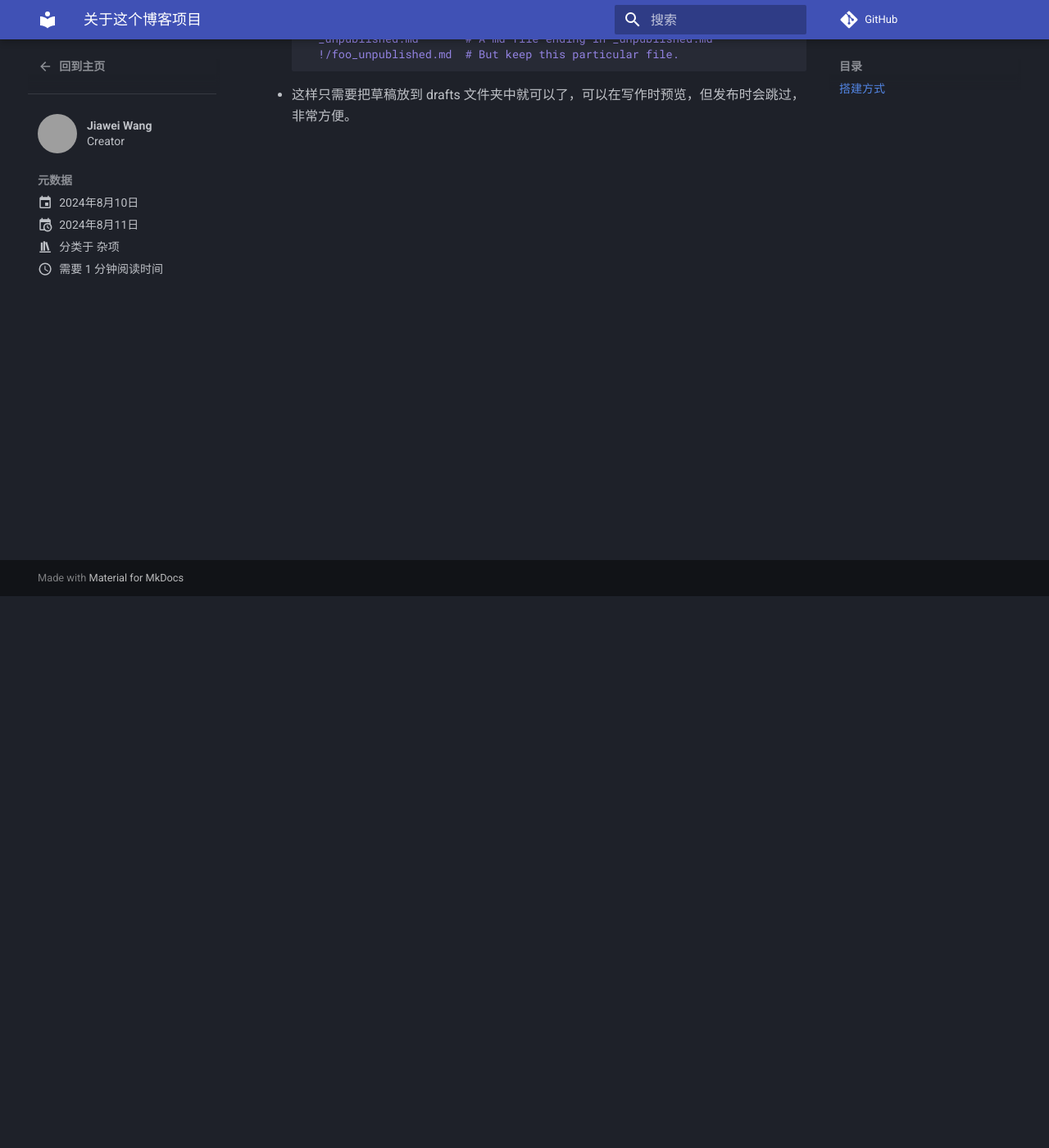
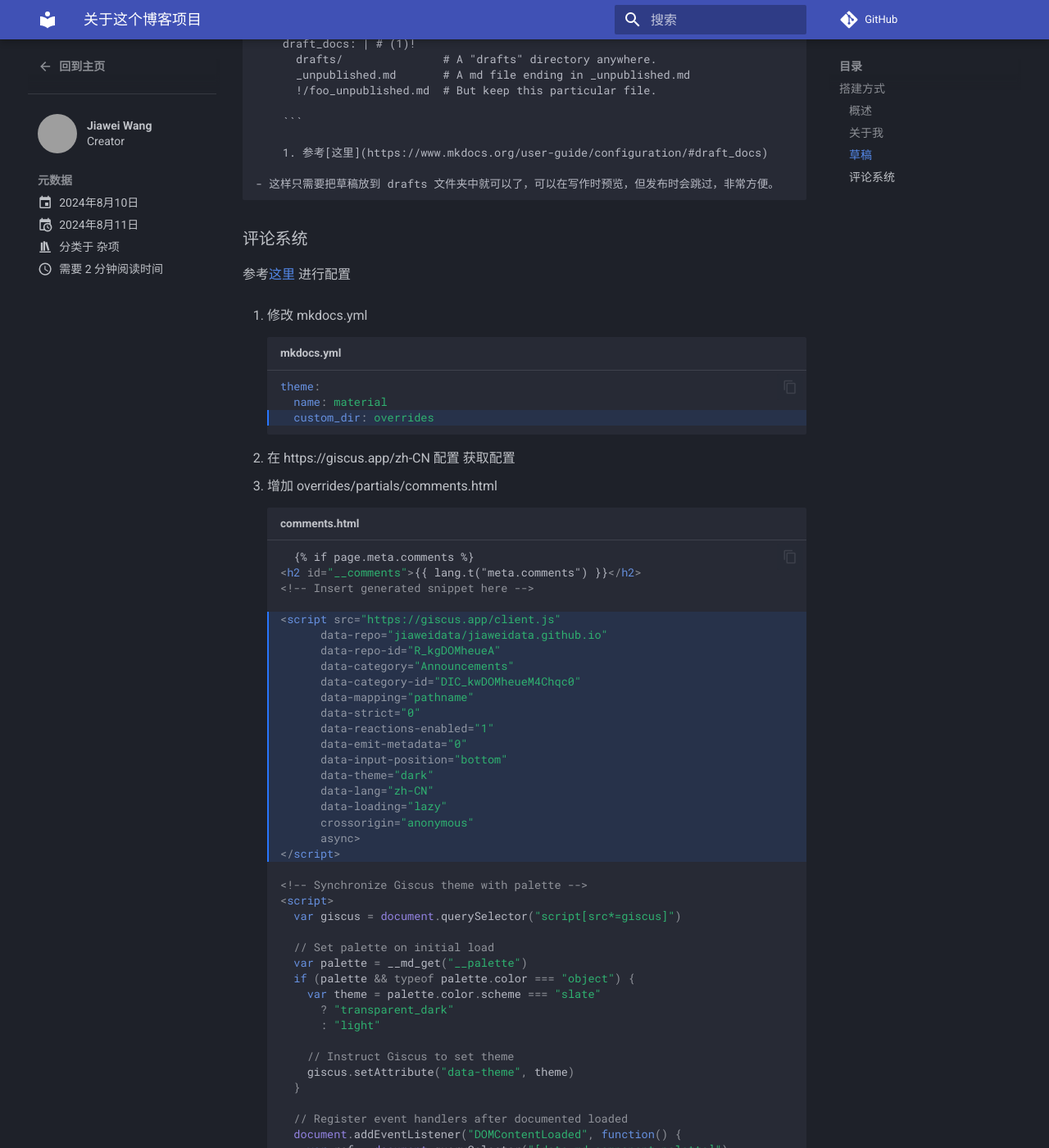
Before and after one commit to JiaweiData/JiaweiData.github.io, an MkDocs documentation site: the page built from docs/posts/关于这个项目.md, in a window 1280 px wide and 1400 px high, scrolled down 673 px. Shown: the whole window at 82% size. Built offline with MkDocs 1.6.1 and Material for MkDocs 9.7.7, drawn with Linux system fonts in a browser that asks for light colours; comment, search, counter and statistics services are not loaded; some of the changed text lies outside the part shown; grey boxes are pictures that could not be loaded.

Commit message:
feat: 增加评论系统

````diff
--- a/docs/posts/关于这个项目.md
+++ b/docs/posts/关于这个项目.md
@@ -15,12 +16,14 @@
 <!-- more -->
 ## 搭建方式
 
-- 总体使用了 mkdocs 的插件 [Material for MkDocs](https://squidfunk.github.io/mkdocs-material/)
+### 概述
 
-- 关于我
+ 总体使用了 mkdocs 的插件 [Material for MkDocs](https://squidfunk.github.io/mkdocs-material/)
+
+### 关于我
     - timeline 基于 [Neoteroi:mkdocs-plugins](https://github.com/Neoteroi/mkdocs-plugins)，并且针对多行 content 基于这个 issue [#25](https://github.com/Neoteroi/mkdocs-plugins/issues/25) 对docs/css/neoteroi-mkdocs.css进行了修改
 
-- 草稿
+### 草稿
     - 使用了 mkdocs 的原生配置方式，发现Material for MkDocs的不太好用。可能是 1.6 版本发生了变更。导致行为有些不符合预期
 
         ``` yaml title="mkdocs.yml"
@@ -35,3 +38,84 @@
         1. 参考[这里](https://www.mkdocs.org/user-guide/configuration/#draft_docs)
 
     - 这样只需要把草稿放到 drafts 文件夹中就可以了，可以在写作时预览，但发布时会跳过，非常方便。
+
+### 评论系统
+
+参考[这里](https://squidfunk.github.io/mkdocs-material/setup/adding-a-comment-system/#adding-a-comment-system) 进行配置
+
+1. 修改 mkdocs.yml
+
+    ```yaml title="mkdocs.yml" hl_lines="3"
+
+    theme:
+      name: material
+      custom_dir: overrides
+
+    ```
+
+2. 在 https://giscus.app/zh-CN 配置 获取配置
+
+3. 增加 overrides/partials/comments.html
+
+    ``` html title="comments.html" linenums="0" hl_lines="5-20"
+
+      {% if page.meta.comments %}
+    <h2 id="__comments">{{ lang.t("meta.comments") }}</h2>
+    <!-- Insert generated snippet here -->
+
+    <script src="https://giscus.app/client.js"
+          data-repo="jiaweidata/jiaweidata.github.io"
+          data-repo-id="R_kgDOMheueA"
+          data-category="Announcements"
+          data-category-id="DIC_kwDOMheueM4Chqc0"
+          data-mapping="pathname"
+          data-strict="0"
+          data-reactions-enabled="1"
+          data-emit-metadata="0"
+          data-input-position="bottom"
+          data-theme="dark"
+          data-lang="zh-CN"
+          data-loading="lazy"
+          crossorigin="anonymous"
+          async>
+    </script>
+
+    <!-- Synchronize Giscus theme with palette -->
+    <script>
+      var giscus = document.querySelector("script[src*=giscus]")
+
+      // Set palette on initial load
+      var palette = __md_get("__palette")
+      if (palette && typeof palette.color === "object") {
+        var theme = palette.color.scheme === "slate"
+          ? "transparent_dark"
+          : "light"
+
+        // Instruct Giscus to set theme
+        giscus.setAttribute("data-theme", theme)
+      }
+
+      // Register event handlers after documented loaded
+      document.addEventListener("DOMContentLoaded", function() {
+        var ref = document.querySelector("[data-md-component=palette]")
+        ref.addEventListener("change", function() {
+          var palette = __md_get("__palette")
+          if (palette && typeof palette.color === "object") {
+            var theme = palette.color.scheme === "slate"
+              ? "transparent_dark"
+              : "light"
+
+            // Instruct Giscus to change theme
+            var frame = document.querySelector(".giscus-frame")
+            frame.contentWindow.postMessage(
+              { giscus: { setConfig: { theme } } },
+              "https://giscus.app"
+            )
+          }
+        })
+      })
+    </script>
+    {% endif %}
+
+    ```
+    高亮的代码是在第2步生成的配置信息
--- a/mkdocs.yml
+++ b/mkdocs.yml
@@ -8,6 +8,7 @@
 
 theme:
   name: material
+  custom_dir: overrides
   language: zh
   palette:
     scheme: slate
--- /dev/null
+++ b/overrides/partials/comments.html
@@ -0,0 +1,57 @@
+{% if page.meta.comments %}
+  <h2 id="__comments">{{ lang.t("meta.comments") }}</h2>
+  <!-- Insert generated snippet here -->
+
+  <script src="https://giscus.app/client.js"
+        data-repo="jiaweidata/jiaweidata.github.io"
+        data-repo-id="R_kgDOMheueA"
+        data-category="Announcements"
+        data-category-id="DIC_kwDOMheueM4Chqc0"
+        data-mapping="pathname"
+        data-strict="0"
+        data-reactions-enabled="1"
+        data-emit-metadata="0"
+        data-input-position="bottom"
+        data-theme="dark"
+        data-lang="zh-CN"
+        data-loading="lazy"
+        crossorigin="anonymous"
+        async>
+</script>
+
+  <!-- Synchronize Giscus theme with palette -->
+  <script>
+    var giscus = document.querySelector("script[src*=giscus]")
+
+    // Set palette on initial load
+    var palette = __md_get("__palette")
+    if (palette && typeof palette.color === "object") {
+      var theme = palette.color.scheme === "slate"
+        ? "transparent_dark"
+        : "light"
+
+      // Instruct Giscus to set theme
+      giscus.setAttribute("data-theme", theme)
+    }
+
+    // Register event handlers after documented loaded
+    document.addEventListener("DOMContentLoaded", function() {
+      var ref = document.querySelector("[data-md-component=palette]")
+      ref.addEventListener("change", function() {
+        var palette = __md_get("__palette")
+        if (palette && typeof palette.color === "object") {
+          var theme = palette.color.scheme === "slate"
+            ? "transparent_dark"
+            : "light"
+
+          // Instruct Giscus to change theme
+          var frame = document.querySelector(".giscus-frame")
+          frame.contentWindow.postMessage(
+            { giscus: { setConfig: { theme } } },
+            "https://giscus.app"
+          )
+        }
+      })
+    })
+  </script>
+{% endif %}
````
Also changed, not shown: other parts of docs/posts/关于这个项目.md (+1 -0 lines), docs/posts/dbt 新版本调研1.md (+1 -0 lines).
